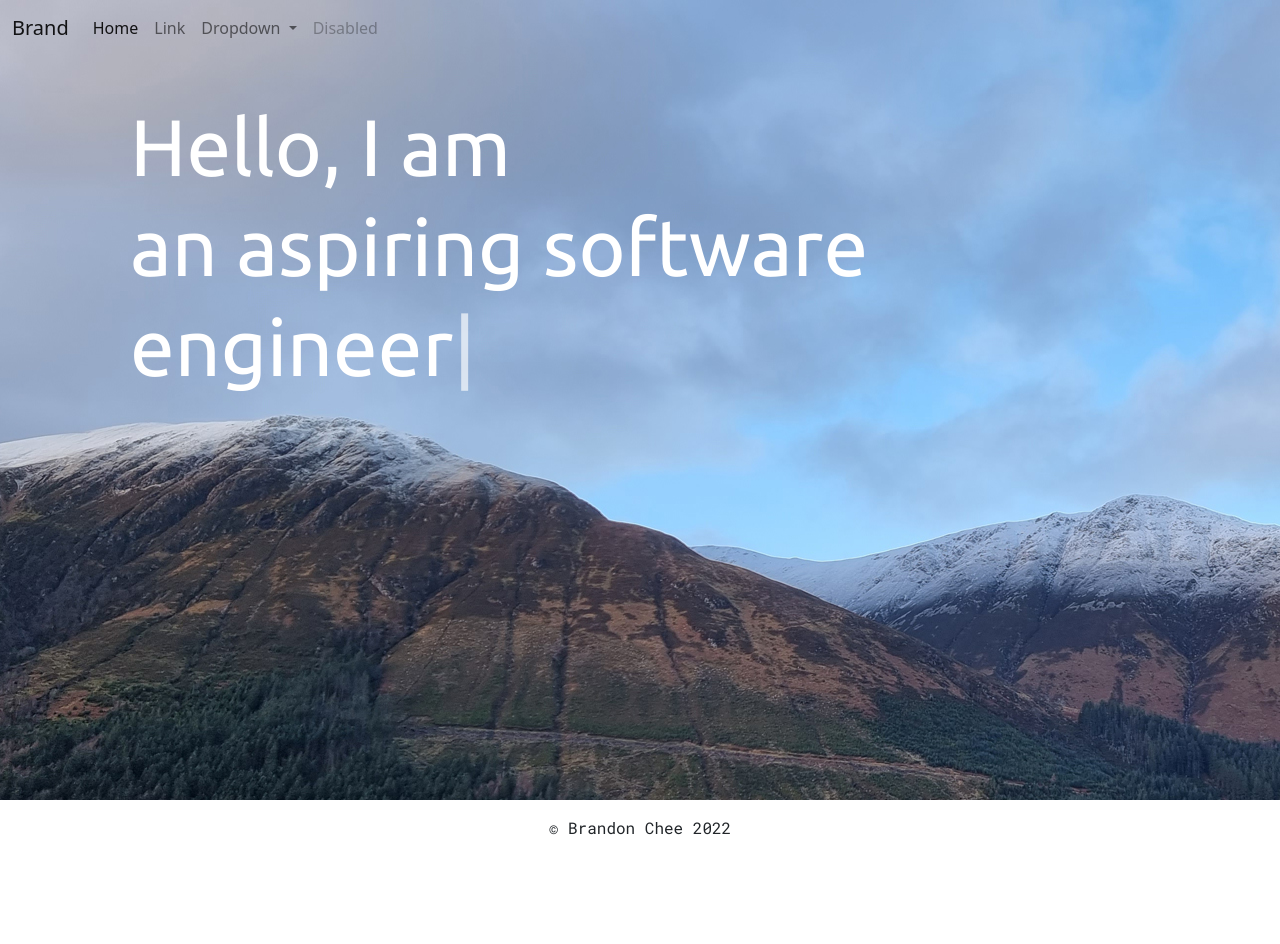
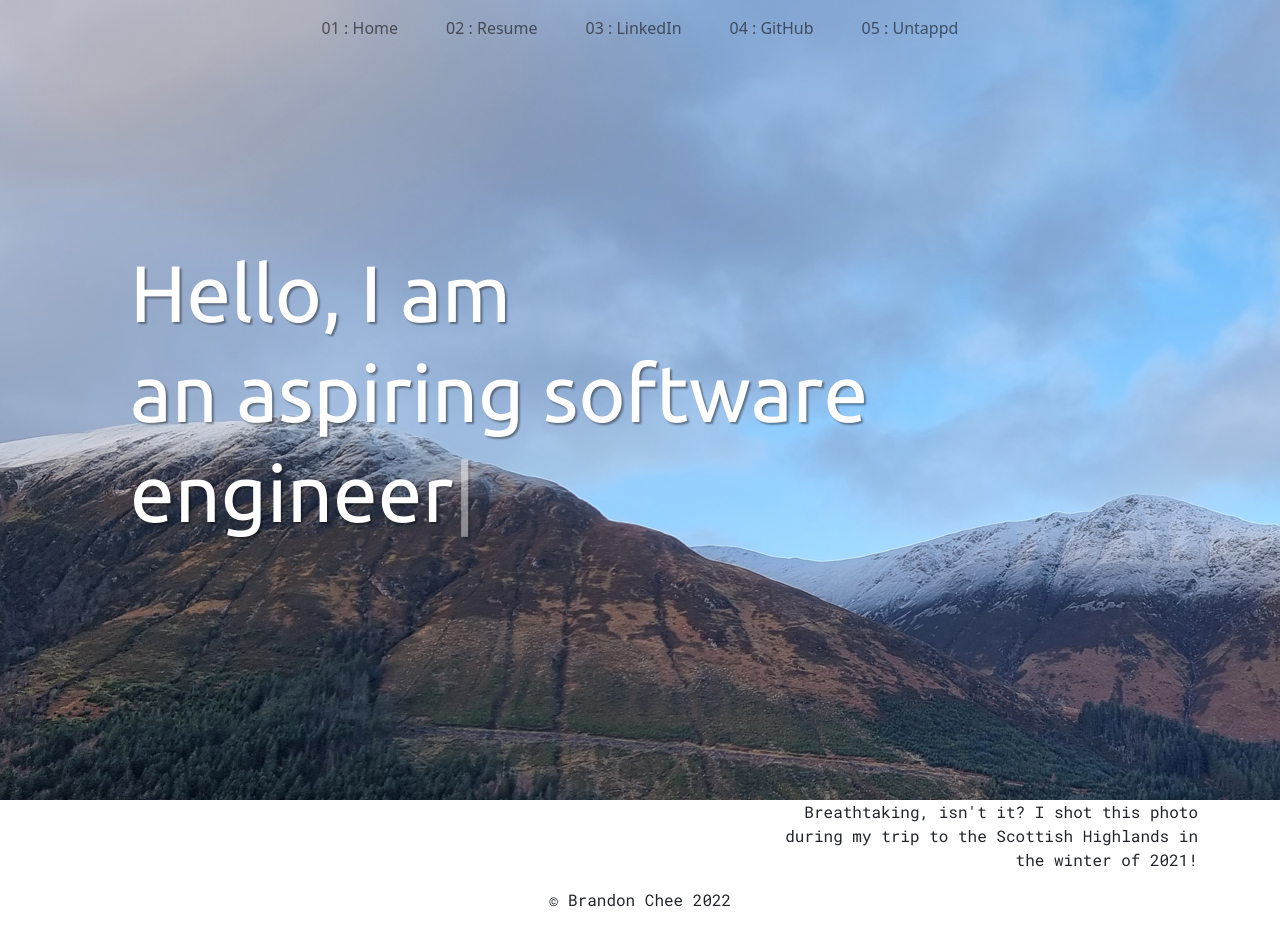
Before and after one commit to brandonch-9029/brandonchee.com, a plain HTML site: page index.html in a window 1280 px wide. Before the commit the page ends 872 px from the top, so only its background shows below. Drawn offline with nearby package versions, Linux system fonts and the light colour scheme.

Commit message:
New navbar and herotext shadow

```diff
--- a/app.js
+++ b/app.js
@@ -5,8 +5,8 @@ var options = {
       'a craft beer geek',
       'an adventurous cook'
     ],
-    typeSpeed: 70,
-    backSpeed: 30,
+    typeSpeed: 65,
+    backSpeed: 25,
     loop: true
   };
 
--- a/css/styles.css
+++ b/css/styles.css
@@ -1,5 +1,6 @@
 #head-container {
     background-image: url("../images/herobanner.jpg");
+    height: 100%;
     height: 100vh;
 }
 
@@ -87,3 +88,25 @@ h3 {
     font-family: 'Roboto Mono';
     font-weight: bold;
 }
+
+.vertical-center {
+    min-height: 100%;  /* Fallback for browsers do NOT support vh unit */
+    min-height: 100vh; /* These two lines are counted as one :-)       */
+
+    display: flex;
+    align-items: center;
+}
+
+.main {
+    display: flex;
+    flex-direction: column;
+    align-items: center;
+}
+
+.button-length {
+    min-width: 110px;
+}
+
+.heroshadow {
+    text-shadow: 2px 2px 2px rgba(0, 0, 0, 0.4);
+}
--- a/index.html
+++ b/index.html
@@ -6,6 +6,7 @@
         <meta name="viewport" content="width=device-width, initial-scale=1">
         <title>Brandon Chee</title>
         <link href="https://cdn.jsdelivr.net/npm/bootstrap@5.2.1/dist/css/bootstrap.min.css" rel="stylesheet" integrity="sha384-iYQeCzEYFbKjA/T2uDLTpkwGzCiq6soy8tYaI1GyVh/UjpbCx/TYkiZhlZB6+fzT" crossorigin="anonymous">
+        <script src="https://cdn.jsdelivr.net/npm/bootstrap@5.2.1/dist/js/bootstrap.bundle.min.js" integrity="sha384-u1OknCvxWvY5kfmNBILK2hRnQC3Pr17a+RTT6rIHI7NnikvbZlHgTPOOmMi466C8" crossorigin="anonymous"></script>
         <link rel="stylesheet" href="css/styles.css">
     </head>
 
@@ -14,82 +15,39 @@
 
     <div id="head-container">
 
-          <!-- Navbar -->
         <nav class="navbar navbar-expand-lg fixed-top">
-  <!-- Container wrapper -->
           <div class="container-fluid">
-    <!-- Navbar brand -->
-    <a class="navbar-brand" href="#">Brand</a>
 
-    <!-- Toggle button -->
-    <button
-      class="navbar-toggler"
-      type="button"
-      data-mdb-toggle="collapse"
-      data-mdb-target="#navbarSupportedContent"
-      aria-controls="navbarSupportedContent"
-      aria-expanded="false"
-      aria-label="Toggle navigation"
-    >
-      <i class="fas fa-bars"></i>
+            <button class="navbar-toggler button-length ms-auto" type="button" data-bs-toggle="collapse" data-bs-target="#collapsibleNavbar">
+              <span class="navbar-toggler-icon"></span>
             </button>
 
-    <!-- Collapsible wrapper -->
-    <div class="collapse navbar-collapse" id="navbarSupportedContent">
-      <!-- Left links -->
-      <ul class="navbar-nav me-auto mb-2 mb-lg-0">
+            <div class="collapse navbar-collapse justify-content-center" id="collapsibleNavbar">
+              <ul class="navbar-nav float-end">
                 <li class="nav-item">
-          <a class="nav-link active" aria-current="page" href="#">Home</a>
+                  <a class="nav-link mx-3" href="https://www.brandonchee.com/index">01 : Home</a>
                 </li>
                 <li class="nav-item">
-          <a class="nav-link" href="#">Link</a>
+                  <a class="nav-link mx-3" href="https://www.brandonchee.com/resume">02 : Resume</a>
                 </li>
-        <!-- Navbar dropdown -->
-        <li class="nav-item dropdown">
-          <a
-            class="nav-link dropdown-toggle"
-            href="#"
-            id="navbarDropdown"
-            role="button"
-            data-mdb-toggle="dropdown"
-            aria-expanded="false"
-          >
-            Dropdown
-          </a>
-          <!-- Dropdown menu -->
-          <ul class="dropdown-menu" aria-labelledby="navbarDropdown">
-            <li>
-              <a class="dropdown-item" href="#">Action</a>
+                <li class="nav-item">
+                  <a class="nav-link mx-3" href="https://www.linkedin.com/in/br4nd0nch33/">03 : LinkedIn</a>
                 </li>
-            <li>
-              <a class="dropdown-item" href="#">Another action</a>
+                <li class="nav-item">
+                  <a class="nav-link mx-3" href="https://github.com/brandonch-9029/">04 : GitHub</a>
                 </li>
-            <li><hr class="dropdown-divider" /></li>
-            <li>
-              <a class="dropdown-item" href="#">Something else here</a>
+                <li class="nav-item">
+                  <a class="nav-link mx-3" href="https://untappd.com/user/9029">05 : Untappd</a>
                 </li>
               </ul>
-        </li>
-        <li class="nav-item">
-          <a class="nav-link disabled" href="#" tabindex="-1" aria-disabled="true"
-            >Disabled</a
-          >
-        </li>
-      </ul>
-      <!-- Left links -->
             </div>
-    <!-- Collapsible wrapper -->
           </div>
-  <!-- Container wrapper -->
         </nav>
-<!-- Navbar -->
 
-
-
-      <div class="container">
+      <div class="container vertical-center">
               <div class="container-fluid px-5 py-5">
                   <div class="row align-items-center g-5 py-5">
-                      <div class="display-1 lh-sm mb-3 text-white ubuntufont">Hello, I am <br>
+                      <div class="display-1 lh-sm mb-3 text-white ubuntufont heroshadow">Hello, I am <br>
                         <span class="vartext"></span>
                       </div>
                   </div>
@@ -97,7 +55,13 @@
       </div>
     </div>
 
-
+    <div class="container">
+      <div class="row justify-content-end">
+        <div class="col-5 text-end robotomonofont">
+          Breathtaking, isn't it? I shot this photo during my trip to the Scottish Highlands in the winter of 2021!
+        </div>
+      </div>
+    </div>
 
     <div id="end">
       <div class="container-fluid p-3">
```
Also changed, not shown: resume.html (+32 -15 lines). Lines whose indentation alone changed are shown as unchanged.
